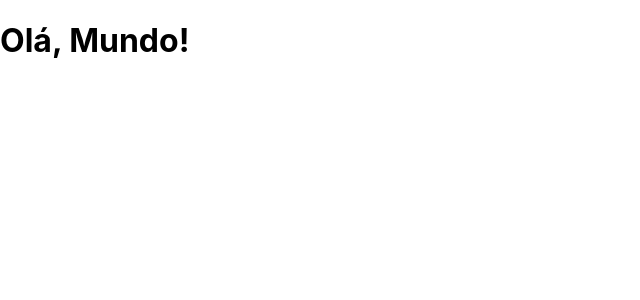
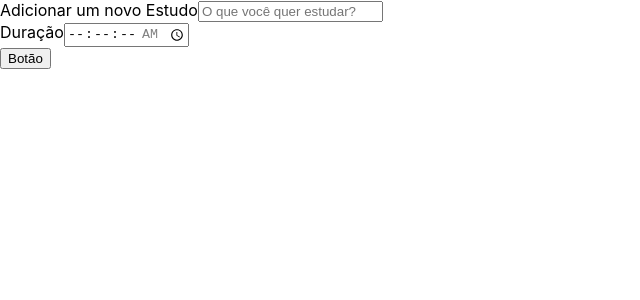
Before and after one commit to fe-tabs/alura-react-typescript, a React (Create React App) app: page / in a window 1280 px wide. Shown: the top 300 px of the page, without its empty margins (0-640 px from the left). Built offline with nearby package versions, Linux system fonts and the light colour scheme; the HTML template or start-up script is replaced by a standard one.

Commit message:
:sparkles: feat: task formulary

```diff
--- a/public/index.html
+++ b/public/index.html
@@ -11,7 +11,7 @@
     />
     <link rel="apple-touch-icon" href="%PUBLIC_URL%/logo192.png" />
     <link rel="manifest" href="%PUBLIC_URL%/manifest.json" />
-    <title>React App</title>
+    <title>Alura Studies</title>
   </head>
   <body>
     <noscript>You need to enable JavaScript to run this app.</noscript>
--- a/src/App.tsx
+++ b/src/App.tsx
@@ -1,9 +1,10 @@
 import React from 'react';
+import Form from './components/Form';
 
 function App() {
   return (
     <div className="App">
-      <h1>Olá, Mundo!</h1>
+      <Form />
     </div>
   );
 }
--- /dev/null
+++ b/src/components/Button/index.tsx
@@ -0,0 +1,9 @@
+import React from "react";
+
+export default class Button extends React.Component {
+  render() {
+    return (
+      <button>Botão</button>
+    );
+  }
+}
--- /dev/null
+++ b/src/components/Form/index.tsx
@@ -0,0 +1,35 @@
+import React from "react";
+import Button from "../Button";
+
+export default class Form extends React.Component {
+  render() {
+    return (
+      <form>
+        <div>
+          <label htmlFor="">Adicionar um novo Estudo</label>
+          <input
+            type="text"
+            name="task"
+            id="task"
+            placeholder="O que você quer estudar?"
+          />
+        </div>
+
+        <div>
+          <label htmlFor="">Duração</label>
+          <input
+            type="time"
+            name="duration"
+            id="duration"
+            step="1"
+            min="00:00:00"
+            max="01:30:00"
+            required
+          />
+        </div>
+
+        <Button />
+      </form>
+    );
+  }
+}
```
